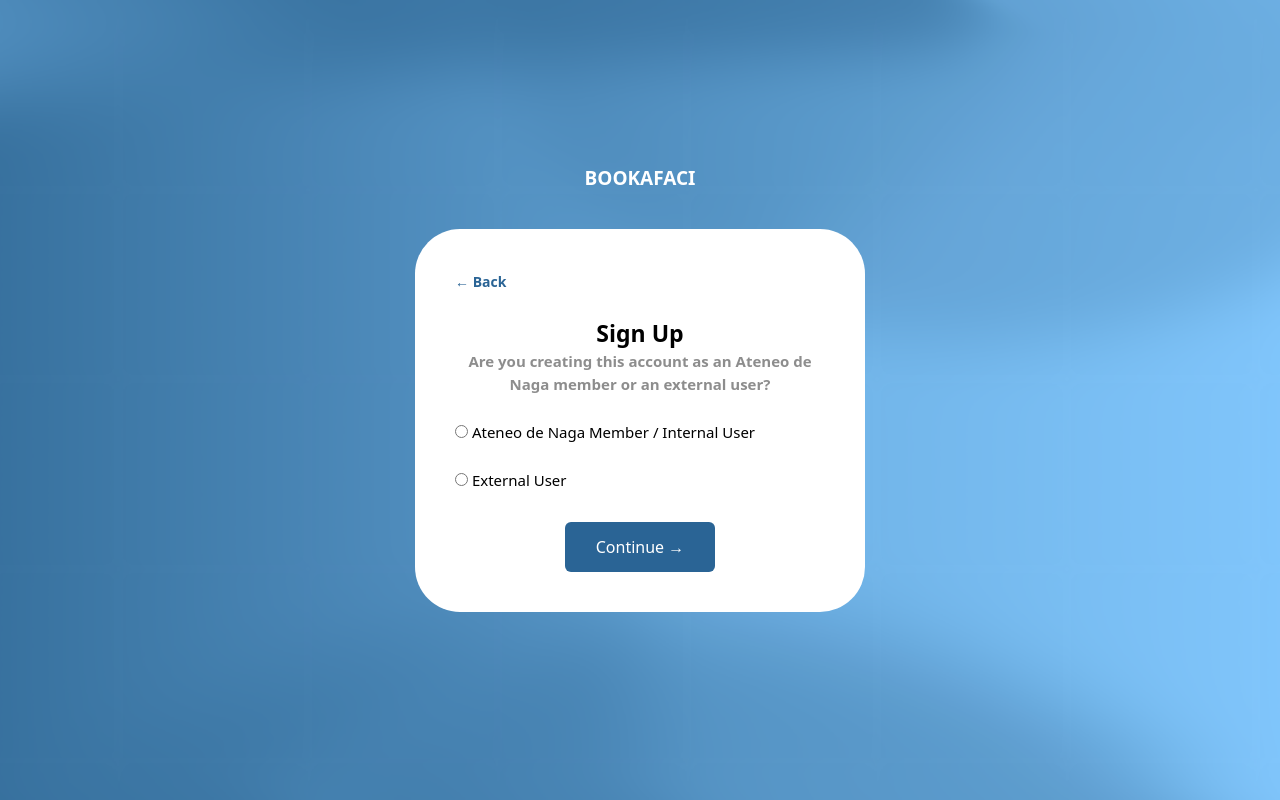
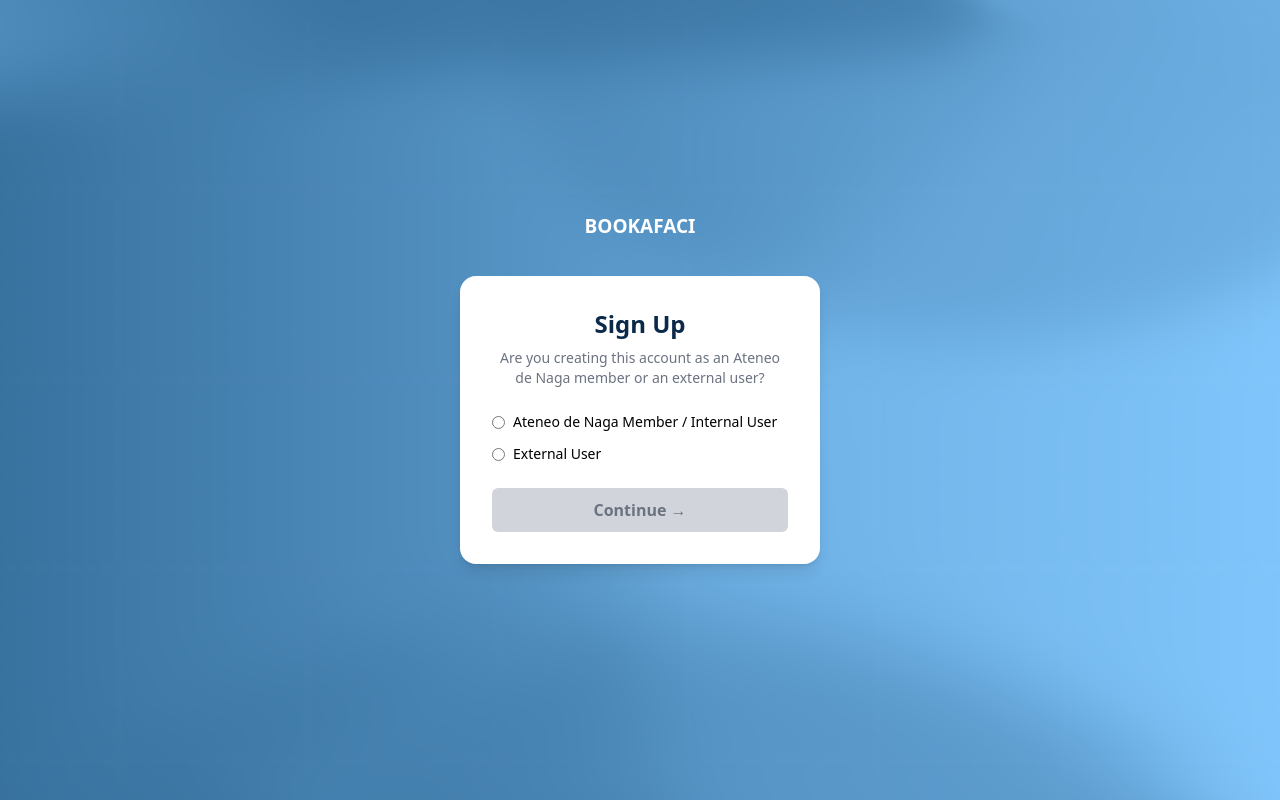
Before and after one commit to Irene050/BookAFaci, a React (Vite) app in the folder frontend/BookAFaci/: page /user-select in a window 1280 px wide. Built offline with nearby package versions, Linux system fonts and the light colour scheme; a web font is replaced by a local one.

Commit message:
Linked Routing for signup & regstration

```diff
--- a/frontend/BookAFaci/src/components/ExternalSignUp.jsx
+++ b/frontend/BookAFaci/src/components/ExternalSignUp.jsx
@@ -1,34 +1,106 @@
 export default function ExternalSignUp() {
   return (
-    <div className="container">
-      <h2 className="title">BOOKAFACI</h2>
-      <div className="form-box">
-        <h3>Sign Up</h3>
-        <p>Create an External Account to continue</p>
+      <div className="bg-white rounded-2xl shadow-lg w-[450px] p-8 text-center">
+        <h3 className="text-2xl font-bold text-[#0b2a4a] mb-1">Sign Up</h3>
+        <p className="text-gray-500 text-sm mb-6">
+          Create an <span className="font-medium">External Account</span> to continue
+        </p>
 
-        <label>Full Name</label>
-        <input type="text" placeholder="Enter your full name" />
+        <form className="text-left space-y-4">
+          <div>
+            <label className="font-bold text-sm text-black-700 mb-1 block">
+              Full Name
+            </label>
+            <input
+              type="text"
+              placeholder="Enter your full name"
+              className="w-full p-2.5 border border-gray-300 rounded-md focus:ring-2 focus:ring-blue-400 outline-none"
+            />
+          </div>
 
-        <label>Email</label>
-        <input type="email" placeholder="Enter your Email" />
+          <div>
+            <label className="font-bold text-sm text-black-700 mb-1 block">
+              Email
+            </label>
+            <input
+              type="email"
+              placeholder="Enter your Email"
+              className="w-full p-2.5 border border-gray-300 rounded-md focus:ring-2 focus:ring-blue-400 outline-none"
+            />
+          </div>
 
-        <label>Phone Number</label>
-        <input type="tel" placeholder="+63 (000) 000 00" />
+          <div>
+            <label className="font-bold text-sm text-black-700 mb-1 block">
+              Phone Number
+            </label>
+            <input
+              type="tel"
+              placeholder="+63 (000) 000 00"
+              className="w-full p-2.5 border border-gray-300 rounded-md focus:ring-2 focus:ring-blue-400 outline-none"
+            />
+          </div>
 
-        <button className="btn">Sign up</button>
+          <button
+            type="submit"
+            className="w-full bg-[#0b2a4a] text-white py-2.5 rounded-md font-medium hover:bg-blue-900 transition"
+          >
+            Sign Up
+          </button>
 
-        <button className="google-btn">
-          <img
-            src="https://www.svgrepo.com/show/355037/google.svg"
-            alt="google"
-          />
-          Sign in with Google
-        </button>
+          <button
+            type="button"
+            className="w-full border border-gray-300 py-2.5 rounded-md flex items-center justify-center gap-2 hover:bg-gray-50 transition"
+          >
+            <img
+              src="https://www.svgrepo.com/show/355037/google.svg"
+              alt="Google"
+              className="w-5"
+            />
+            <span className="text-gray-700 text-sm font-medium">Sign in with Google</span>
+          </button>
+        </form>
 
-        <p className="footer-text">
-          Already have an account? <a href="#">Login</a>
+        <p className="text-sm text-gray-600 mt-5">
+          Already have an account?{" "}
+          <a href="#" className="text-blue-700 font-medium hover:underline">
+            Login
+          </a>
         </p>
       </div>
-    </div>
   );
 }
+
+// export default function ExternalSignUp() {
+//   return (
+//     <div className="container">
+//       <h2 className="title">BOOKAFACI</h2>
+//       <div className="form-box">
+//         <h3>Sign Up</h3>
+//         <p>Create an External Account to continue</p>
+
+//         <label>Full Name</label>
+//         <input type="text" placeholder="Enter your full name" />
+
+//         <label>Email</label>
+//         <input type="email" placeholder="Enter your Email" />
+
+//         <label>Phone Number</label>
+//         <input type="tel" placeholder="+63 (000) 000 00" />
+
+//         <button className="btn">Sign up</button>
+
+//         <button className="google-btn">
+//           <img
+//             src="https://www.svgrepo.com/show/355037/google.svg"
+//             alt="google"
+//           />
+//           Sign in with Google
+//         </button>
+
+//         <p className="footer-text">
+//           Already have an account? <a href="#">Login</a>
+//         </p>
+//       </div>
+//     </div>
+//   );
+// }
--- a/frontend/BookAFaci/src/components/InternalSignUp.jsx
+++ b/frontend/BookAFaci/src/components/InternalSignUp.jsx
@@ -1,34 +1,77 @@
 export default function InternalSignUp() {
   return (
-    <div className="container">
-      <h2 className="title">BOOKAFACI</h2>
-      <div className="form-box">
-        <h3>Sign Up</h3>
-        <p>Create an Internal Account to continue</p>
 
-        <label>Full Name</label>
-        <input type="text" placeholder="Enter your full name" />
+      <div className="bg-white rounded-2xl shadow-lg w-[450px] p-8 text-center">
+        <h3 className="text-2xl font-bold text-[#0] mb-1">Sign Up</h3>
+        <p className="text-gray-500 text-sm mb-6">
+          Create an <span className="font-medium">Internal Account</span> to continue
+        </p>
 
-        <label>Email</label>
-        <input type="email" placeholder="Enter your Gbox account" />
+        <form className="text-left space-y-4">
+          <div>
+            <label className="font-bold text-sm text-black-700 mb-1 block">
+              Full Name
+            </label>
+            <input
+              type="text"
+              placeholder="Enter your full name"
+              className="w-full p-2.5 border border-black-300 rounded-md focus:ring-2 focus:ring-blue-400 outline-none"
+            />
+          </div>
 
-        <label>Phone Number</label>
-        <input type="tel" placeholder="+63 (000) 000 00" />
+          <div>
+            <label className="font-bold text-sm text-black-700 mb-1 block">
+              Email
+            </label>
+            <input
+              type="email"
+              placeholder="Enter your GBox account"
+              className="w-full p-2.5 border border-gray-300 rounded-md focus:ring-2 focus:ring-blue-400 outline-none"
+            />
+          </div>
 
-        <label>Department</label>
-        <select>
-          <option disabled selected>
-            Pick an option
-          </option>
-          <option>College of Computer Studies</option>
-        </select>
+          <div>
+            <label className="font-bold text-sm text-black-700 mb-1 block">
+              Phone Number
+            </label>
+            <input
+              type="tel"
+              placeholder="+63 (000) 000 00"
+              className="w-full p-2.5 border border-gray-300 rounded-md focus:ring-2 focus:ring-blue-400 outline-none"
+            />
+          </div>
 
-        <button className="btn">Sign up</button>
+          <div>
+            <label className="font-bold text-sm text-black-700 mb-1 block">
+              Department
+            </label>
+            <select className="w-full p-2.5 border border-gray-300 rounded-md focus:ring-2 focus:ring-blue-400 outline-none">
+              <option disabled selected>
+                Pick an option
+              </option>
+              <option>COLLEGE OF COMPUTER STUDIES</option>
+              <option>COLLEGE OF BUSINESS AND ACCOUNTANCY</option>
+              <option>COLLEGE OF EDUCATION</option>
+              <option>COLLEGE OF HUMANITIES AND SOCIAL SCIENCES</option>
+              <option>COLLEGE OF ENGINEERING</option>
+              <option>COLLEGE OF NURSING</option>
+            </select>
+          </div>
 
-        <p className="footer-text">
-          Already have an account? <a href="#">Login</a>
+          <button
+            type="submit"
+            className="w-full bg-[#0b2a4a] text-white py-2.5 rounded-md font-medium hover:bg-blue-900 transition"
+          >
+            Sign Up
+          </button>
+        </form>
+
+        <p className="text-sm text-gray-600 mt-5">
+          Already have an account?{" "}
+          <a href="#" className="text-blue-700 font-medium hover:underline">
+            Login
+          </a>
         </p>
       </div>
-    </div>
   );
 }
--- a/frontend/BookAFaci/src/components/UserTypeSelection.jsx
+++ b/frontend/BookAFaci/src/components/UserTypeSelection.jsx
@@ -1,58 +1,109 @@
 import { useState } from "react";
-import { useNavigate } from 'react-router'
 
 export default function UserTypeSelection({ onContinue }) {
   const [selected, setSelected] = useState("");
-  const navigate = useNavigate()
 
   return (
-    <div className="form-container bg-white rounded-[45px] p-10 w-[450px] h-[fit-content]">
-      <div>
-        <button
-          onClick={() => navigate('/')}
-          className="mb-6 text-sm text-[#2A6495] font-semibold"
-        >
-          ← Back
-        </button>
-      </div>
-      <div className="form-box">
-        <h3 className="text-center font-Inter font-bold text-[23px]">Sign Up</h3>
-        <p className="text-center font-Inter text-[15px] font-semibold mb-[25px] text-[#717171]/80">
-          Are you creating this account as an Ateneo de Naga member or an
-          external user?
+      <div className="bg-white rounded-2xl shadow-lg w-[360px] p-8 text-center">
+        <h3 className="text-2xl font-bold text-[#0b2a4a] mb-2">Sign Up</h3>
+        <p className="text-gray-500 text-sm mb-6">
+          Are you creating this account as an Ateneo de Naga member or an external user?
         </p>
-        <div className="radio-group mb-[30px]">
-          <label className="font-Inter text-[15px] font-regular">
+
+        <div className="text-left flex flex-col gap-3 mb-6">
+          <label className="flex items-center gap-2 text-sm text-black-700 cursor-pointer">
             <input
               type="radio"
               name="userType"
               value="internal"
               onChange={() => setSelected("internal")}
-            />{" "}
+              className="accent-blue-700"
+            />
             Ateneo de Naga Member / Internal User
           </label>
-          <br />
-          <br />
-          <label className="font-Inter text-[15px] font-regular">
+
+          <label className="flex items-center gap-2 text-sm text-black-700 cursor-pointer">
             <input
               type="radio"
               name="userType"
               value="external"
               onChange={() => setSelected("external")}
-            />{" "}
+              className="accent-blue-700"
+            />
             External User
           </label>
         </div>
-        <div className="flex flex-col items-center justify-center">
+
         <button
           disabled={!selected}
           onClick={() => onContinue(selected)}
-            className="btn w-[150px] h-[50px] bg-[#2A6495] text-white p-2 rounded-md "
+          className={`w-full py-2.5 rounded-md font-semibold transition-colors ${
+            selected
+              ? "bg-[#0b2a4a] text-white hover:bg-blue-900"
+              : "bg-gray-300 text-gray-500 cursor-not-allowed"
+          }`}
         >
           Continue →
         </button>
       </div>
-      </div>
-    </div>
   );
 }
+
+// import { useState } from "react";
+// import { useNavigate } from 'react-router'
+
+// export default function UserTypeSelection({ onContinue }) {
+//   const [selected, setSelected] = useState("");
+//   const navigate = useNavigate()
+
+//   return (
+//     <div className="form-container bg-white rounded-[45px] p-10 w-[450px] h-[fit-content]">
+//       <div>
+//         <button
+//           onClick={() => navigate('/')}
+//           className="mb-6 text-sm text-[#2A6495] font-semibold"
+//         >
+//           ← Back
+//         </button>
+//       </div>
+//       <div className="form-box">
+//         <h3 className="text-center font-Inter font-bold text-[23px]">Sign Up</h3>
+//         <p className="text-center font-Inter text-[15px] font-semibold mb-[25px] text-[#717171]/80">
+//           Are you creating this account as an Ateneo de Naga member or an
+//           external user?
+//         </p>
+//         <div className="radio-group mb-[30px]">
+//           <label className="font-Inter text-[15px] font-regular">
+//             <input
+//               type="radio"
+//               name="userType"
+//               value="internal"
+//               onChange={() => setSelected("internal")}
+//             />{" "}
+//             Ateneo de Naga Member / Internal User
+//           </label>
+//           <br />
+//           <br />
+//           <label className="font-Inter text-[15px] font-regular">
+//             <input
+//               type="radio"
+//               name="userType"
+//               value="external"
+//               onChange={() => setSelected("external")}
+//             />{" "}
+//             External User
+//           </label>
+//         </div>
+//         <div className="flex flex-col items-center justify-center">
+//           <button
+//             disabled={!selected}
+//             onClick={() => onContinue(selected)}
+//             className="btn w-[150px] h-[50px] bg-[#2A6495] text-white p-2 rounded-md "
+//           >
+//             Continue →
+//           </button>
+//         </div>
+//       </div>
+//     </div>
+//   );
+// }
```
Also changed, not shown: 1 other file (tests, documents, lock files or other folders). Lines whose indentation alone changed are shown as unchanged.
